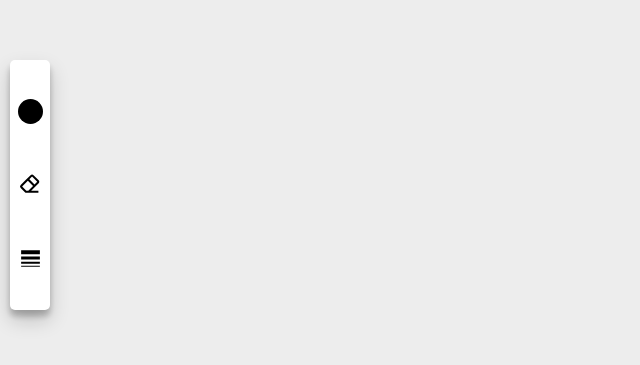
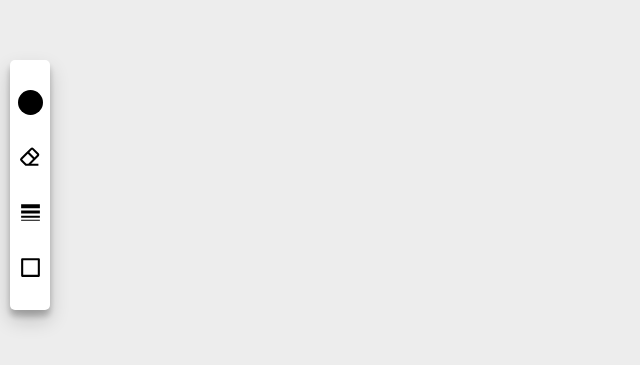
Before and after one commit to minuk3508/my_canvas, a React (Create React App) app: page / in a window 1280 px wide. Shown: the part 215-580 px from the top of the page, without its empty margins (0-640 px from the left). Built offline with nearby package versions, Linux system fonts and the light colour scheme.

Commit message:
div 생성 기능 구현

```diff
--- a/src/Component/Toolbar.tsx
+++ b/src/Component/Toolbar.tsx
@@ -1,9 +1,9 @@
 import React, { useState, useCallback } from "react";
 import styled, { keyframes } from "styled-components";
-import { BiEraser } from "react-icons/bi";
+import { BiEraser, BiSquare } from "react-icons/bi";
 import { MdLineWeight } from "react-icons/md";
 import { useRecoilState } from "recoil";
-import { changeLineColor, changeLineWeight, changeToolMode_erase } from "../Store/Atom";
+import { changeLineColor, changeLineWeight, changeToolMode } from "../Store/Atom";
 import { ColorResult, SketchPicker } from "react-color";
 
 type ColorPickerProps = {
@@ -14,10 +14,9 @@ type ModColor = {
 };
 
 export default function Toolbar() {
-  const [eraseMode, setEraseMode] = useRecoilState(changeToolMode_erase);
+  const [mode, setMode] = useRecoilState(changeToolMode);
   const [color, setColor] = useRecoilState(changeLineColor);
   const [weight, setWeight] = useRecoilState(changeLineWeight);
-
   const [displayColorPicker, setDisplayColorPicker] = useState<boolean>(false);
   const [weightChange, setWeightChange] = useState<boolean>(false);
 
@@ -30,8 +29,16 @@ export default function Toolbar() {
   }, []);
 
   const transformToEraseMode = () => {
-    setEraseMode((prev) => !prev);
+    setMode({ mode: "erase" });
     setDisplayColorPicker(false);
+  };
+  const transformToSquareMode = () => {
+    if (mode.mode !== "square") {
+      setMode({ mode: "square" });
+      setDisplayColorPicker(false);
+    } else {
+      setMode({ mode: "line" });
+    }
   };
 
   const clicked = (e: React.SyntheticEvent<HTMLDivElement, MouseEvent>) => {
@@ -57,7 +64,10 @@ export default function Toolbar() {
           </ColorChoiceBox>
         ) : null}
       </ColorPickerBox>
-      <EraserBox onClick={transformToEraseMode} changeColor={eraseMode ? "red" : "white"}>
+      <EraserBox
+        onClick={transformToEraseMode}
+        changeColor={mode.mode === "erase" ? "red" : "white"}
+      >
         <BiEraser />
       </EraserBox>
       <WeightSettingBox>
@@ -72,9 +82,31 @@ export default function Toolbar() {
           </WeightSetting>
         ) : null}
       </WeightSettingBox>
+      <SquareModeButtonBox
+        onClick={transformToSquareMode}
+        changeColor={mode.mode === "square" ? "red" : "white"}
+      >
+        <BiSquare />
+      </SquareModeButtonBox>
     </Container>
   );
 }
+
+const SquareModeButtonBox = styled.div<ModColor>`
+  position: relative;
+  display: flex;
+  justify-content: center;
+  align-items: center;
+  width: 25px;
+  height: 25px;
+  font-size: 25px;
+  border-radius: 50%;
+  background-color: ${(props) => props.changeColor};
+  transition: 0.3s all;
+  :hover {
+    cursor: pointer;
+  }
+`;
 const Container = styled.div`
   position: fixed;
   left: 10px;
--- a/src/Store/Atom.ts
+++ b/src/Store/Atom.ts
@@ -3,9 +3,13 @@ import { atom } from "recoil";
 const DEFAULT_COLOR = { r: 0, g: 0, b: 0, a: 1 };
 const DEFAULT_WEIGHT = 1.5;
 
-export const changeToolMode_erase = atom({
-  key: "changeToolMode_erase",
-  default: false,
+interface toolMode {
+  mode: "line" | "erase" | "square";
+}
+
+export const changeToolMode = atom<toolMode>({
+  key: "changeToolMode",
+  default: { mode: "line" },
 });
 
 export const changeLineColor = atom({
--- a/src/Template/WorldCanvas.tsx
+++ b/src/Template/WorldCanvas.tsx
@@ -1,22 +1,23 @@
 import React, { useCallback, useEffect, useRef, useState } from "react";
 import styled from "styled-components";
 import { useRecoilState } from "recoil";
-import { changeLineColor, changeLineWeight, changeToolMode_erase } from "../Store/Atom";
+import { changeLineColor, changeLineWeight, changeToolMode } from "../Store/Atom";
 import Toolbar from "../Component/Toolbar";
 
 export default function WorldCanvas() {
   const canvasRef = useRef<HTMLCanvasElement>(null);
+  const containerRef = useRef<HTMLDivElement>(null);
   const overlayCanvasRef = useRef<HTMLCanvasElement>(null);
-  const scrollRef = useRef<HTMLDivElement>(null);
   const [getCtx, setGetCtx] = useState<CanvasRenderingContext2D>();
   const [getOverlayCtx, setGetOverlayCtx] = useState<CanvasRenderingContext2D>();
   const [painting, setPainting] = useState<boolean>(false);
-  const [eraseMode] = useRecoilState(changeToolMode_erase);
+  const [mode] = useRecoilState(changeToolMode);
   const [color] = useRecoilState(changeLineColor);
   const [weight] = useRecoilState(changeLineWeight);
   const [startPoint, setStartPoint] = useState<number[]>([0, 0]);
   const [endPoint, setEndPoint] = useState<number[]>([0, 0]);
 
+  //캔버스 원본 생성
   useEffect(() => {
     if (canvasRef.current !== null) {
       const canvas = canvasRef.current;
@@ -27,13 +28,13 @@ export default function WorldCanvas() {
         const customCtx = ctx;
         customCtx.lineCap = "round";
         customCtx.lineJoin = "round";
-        // customCtx.lineWidth = weight;
-        // customCtx.strokeStyle = `rgba(${color.r}, ${color.g}, ${color.b}, ${color.a})`;
         setGetCtx(customCtx);
       }
     }
     // eslint-disable-next-line react-hooks/exhaustive-deps
   }, []);
+
+  //overlay용 캔버스 생성
   useEffect(() => {
     if (overlayCanvasRef.current !== null) {
       const canvas = overlayCanvasRef.current;
@@ -100,7 +101,7 @@ export default function WorldCanvas() {
   };
 
   useEffect(() => {
-    if (getCtx !== undefined) {
+    if (getCtx !== undefined && mode.mode === "square") {
       getCtx.lineWidth = weight;
       getCtx.strokeStyle = `rgba(${color.r}, ${color.g}, ${color.b}, ${color.a})`;
       getCtx.strokeRect(
@@ -111,93 +112,63 @@ export default function WorldCanvas() {
       );
     }
   }, [painting]);
-  const changeColor = useCallback(
-    (ctx: CanvasRenderingContext2D) => {
-      ctx.strokeStyle = `rgba(${color.r}, ${color.g}, ${color.b}, ${color.a})`;
-    },
-    [color]
-  );
-  const changeWeight = useCallback(
-    (ctx: CanvasRenderingContext2D) => {
-      ctx.lineWidth = weight;
-    },
-    [weight]
-  );
 
   useEffect(() => {
-    if (getCtx !== undefined && eraseMode) {
-      const customCtx = getCtx;
-      customCtx.strokeStyle = `rgba( 237, 237, 237, 1 )`;
-      setGetCtx(customCtx);
-    } else if (getCtx !== undefined) {
-      const customCtx = getCtx;
-      changeColor(customCtx);
-      setGetCtx(customCtx);
+    if (containerRef !== undefined && mode.mode === "square") {
+      const div = document.createElement("div");
+      if (endPoint[0] > startPoint[0] && endPoint[1] > startPoint[1]) {
+        div.style.width = `${Math.abs(endPoint[0] - startPoint[0])}px`;
+        div.style.height = `${Math.abs(endPoint[1] - startPoint[1])}px`;
+        div.style.backgroundColor = "red";
+        div.style.position = "absolute";
+        div.style.top = `${startPoint[1]}px`;
+        div.style.left = `${startPoint[0]}px`;
+        div.style.zIndex = "2";
+        containerRef.current?.appendChild(div);
+      } else if (endPoint[0] < startPoint[0] && endPoint[1] > startPoint[1]) {
+        div.style.width = `${Math.abs(endPoint[0] - startPoint[0])}px`;
+        div.style.height = `${Math.abs(endPoint[1] - startPoint[1])}px`;
+        div.style.backgroundColor = "red";
+        div.style.position = "absolute";
+        div.style.top = `${startPoint[1]}px`;
+        div.style.left = `${endPoint[0]}px`;
+        div.style.zIndex = "2";
+        containerRef.current?.appendChild(div);
+      } else if (endPoint[0] > startPoint[0] && endPoint[1] < startPoint[1]) {
+        div.style.width = `${Math.abs(endPoint[0] - startPoint[0])}px`;
+        div.style.height = `${Math.abs(endPoint[1] - startPoint[1])}px`;
+        div.style.backgroundColor = "red";
+        div.style.position = "absolute";
+        div.style.top = `${endPoint[1]}px`;
+        div.style.left = `${startPoint[0]}px`;
+        div.style.zIndex = "2";
+        containerRef.current?.appendChild(div);
+      } else if (endPoint[0] < startPoint[0] && endPoint[1] < startPoint[1]) {
+        div.style.width = `${Math.abs(endPoint[0] - startPoint[0])}px`;
+        div.style.height = `${Math.abs(endPoint[1] - startPoint[1])}px`;
+        div.style.backgroundColor = "red";
+        div.style.position = "absolute";
+        div.style.top = `${endPoint[1]}px`;
+        div.style.left = `${endPoint[0]}px`;
+        div.style.zIndex = "2";
+        containerRef.current?.appendChild(div);
       }
-    // eslint-disable-next-line react-hooks/exhaustive-deps
-  }, [color, eraseMode]);
-
-  useEffect(() => {
-    if (getCtx !== undefined) {
-      const customCtx = getCtx;
-      changeWeight(customCtx);
-      setGetCtx(customCtx);
     }
-    // eslint-disable-next-line react-hooks/exhaustive-deps
-  }, [weight]);
-
-  const drawLineFn = (event: React.SyntheticEvent<HTMLCanvasElement, MouseEvent>) => {
-    const mouseX = event.nativeEvent.offsetX;
-    const mouseY = event.nativeEvent.offsetY;
-
-    if (!painting && getCtx !== undefined) {
-      getCtx.beginPath();
-      getCtx.moveTo(mouseX, mouseY);
-    } else if (painting && getCtx !== undefined) {
-      getCtx.lineTo(mouseX, mouseY);
-      getCtx.stroke();
-    }
-  };
-
-  // const drawSquareFn = (event: React.SyntheticEvent<HTMLCanvasElement, MouseEvent>) => {
-  //   const currentPoint_X = event.nativeEvent.offsetX;
-  //   const currentPoint_Y = event.nativeEvent.offsetY;
-  //   const customCtx = getCtx;
-
-  //   if (!painting && customCtx !== undefined) {
-  //     console.log(startPoint, endPoint);
-  //     setStartPoint([currentPoint_X, currentPoint_Y]);
-  //     setEndPoint([currentPoint_X, currentPoint_Y]);
-  //   } else if (painting && customCtx !== undefined) {
-  //     setEndPoint([currentPoint_X, currentPoint_Y]);
-
-  //     customCtx.strokeRect(
-  //       startPoint[0],
-  //       startPoint[1],
-  //       endPoint[0] - startPoint[0],
-  //       endPoint[1] - startPoint[1]
-  //     );
-  //   }
-  // };
+  }, [painting]);
 
   return (
-    <Container ref={scrollRef}>
+    <Container>
       <Toolbar />
-
-      <Canvas
-        ref={canvasRef}
-        // onMouseDown={() => setPainting(true)}
-        // onMouseUp={() => setPainting(false)}
-        // onMouseMove={drawLineFn}
-        // onMouseLeave={() => setPainting(false)}
-      ></Canvas>
+      <Canvas ref={canvasRef}></Canvas>
+      <OverlayCanvasWrapper ref={containerRef}>
         <OverlayCanvas
           ref={overlayCanvasRef}
           onMouseDown={() => setPainting(true)}
           onMouseUp={() => setPainting(false)}
-        onMouseMove={overlayDrawSquareFn}
+          onMouseMove={mode.mode === "square" ? overlayDrawSquareFn : overlayDrawLineFn}
           onMouseLeave={() => setPainting(false)}
         ></OverlayCanvas>
+      </OverlayCanvasWrapper>
     </Container>
   );
 }
@@ -209,6 +180,13 @@ const Container = styled.div`
   align-items: center;
   width: 100vw;
   height: 100vh;
+`;
+const OverlayCanvasWrapper = styled.div`
+  position: absolute;
+  box-sizing: content-box;
+  width: 3500px;
+  height: 2500px;
+  background-color: rgba(255, 255, 255, 0);
 `;
 const OverlayCanvas = styled.canvas`
   position: absolute;
```
Lines whose indentation alone changed are shown as unchanged.
